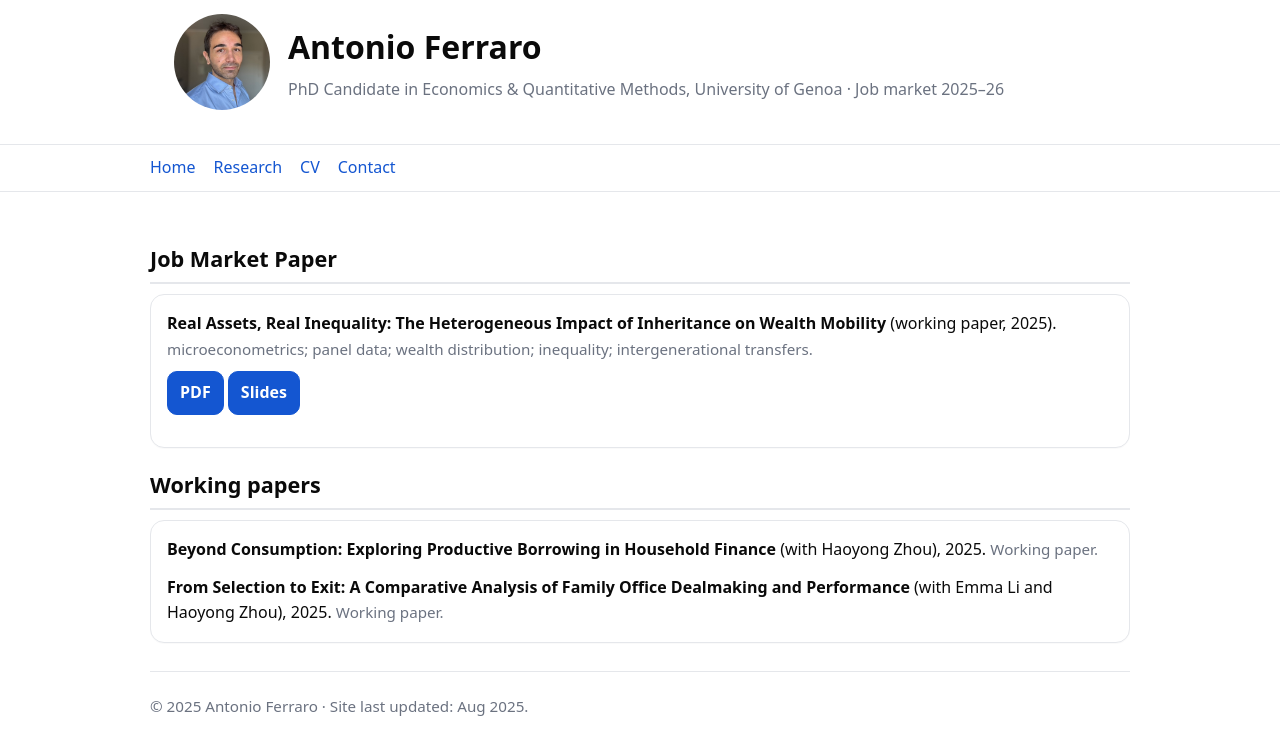
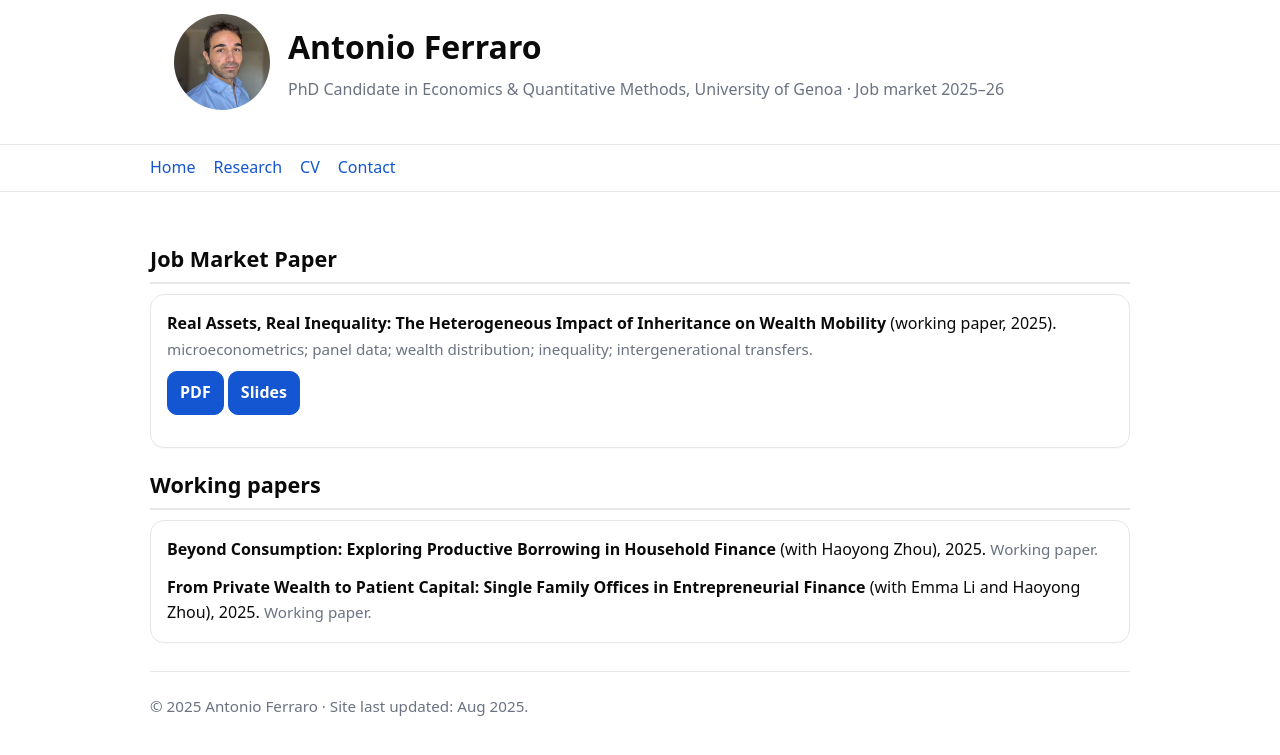
Before and after one commit to ferraroantonio/ferraroantonio.github.io, a Jekyll site: the page built from research.md, in a window 1280 px wide. Shown: the top 755 px of the page. Built offline with Jekyll 4.4.1, drawn with Linux system fonts in a browser that asks for light colours.

Commit message:
Update research.md

```diff
--- a/research.md
+++ b/research.md
@@ -19,7 +19,7 @@ layout: default
 <div class="card">
 <ul class="plain">
   <li class="item"><strong>Beyond Consumption: Exploring Productive Borrowing in Household Finance</strong> (with Haoyong Zhou), 2025. <span class="meta">Working paper.</span></li>
-  <li class="item"><strong>From Selection to Exit: A Comparative Analysis of Family Office Dealmaking and Performance</strong> (with Emma Li and Haoyong Zhou), 2025. <span class="meta">Working paper.</span></li>
+  <li class="item"><strong>From Private Wealth to Patient Capital: Single Family Offices in Entrepreneurial Finance</strong> (with Emma Li and Haoyong Zhou), 2025. <span class="meta">Working paper.</span></li>
   <!-- Add more items as needed -->
 </ul>
 </div>
```
